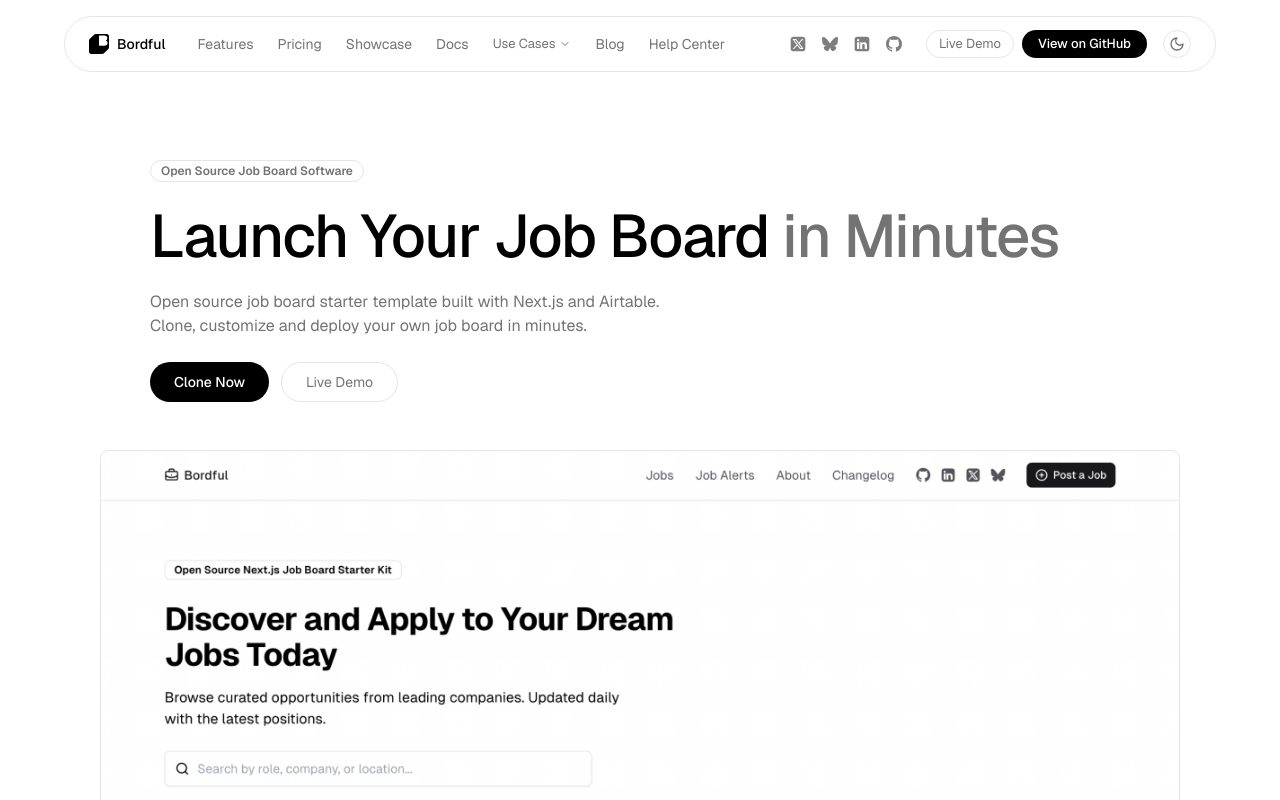
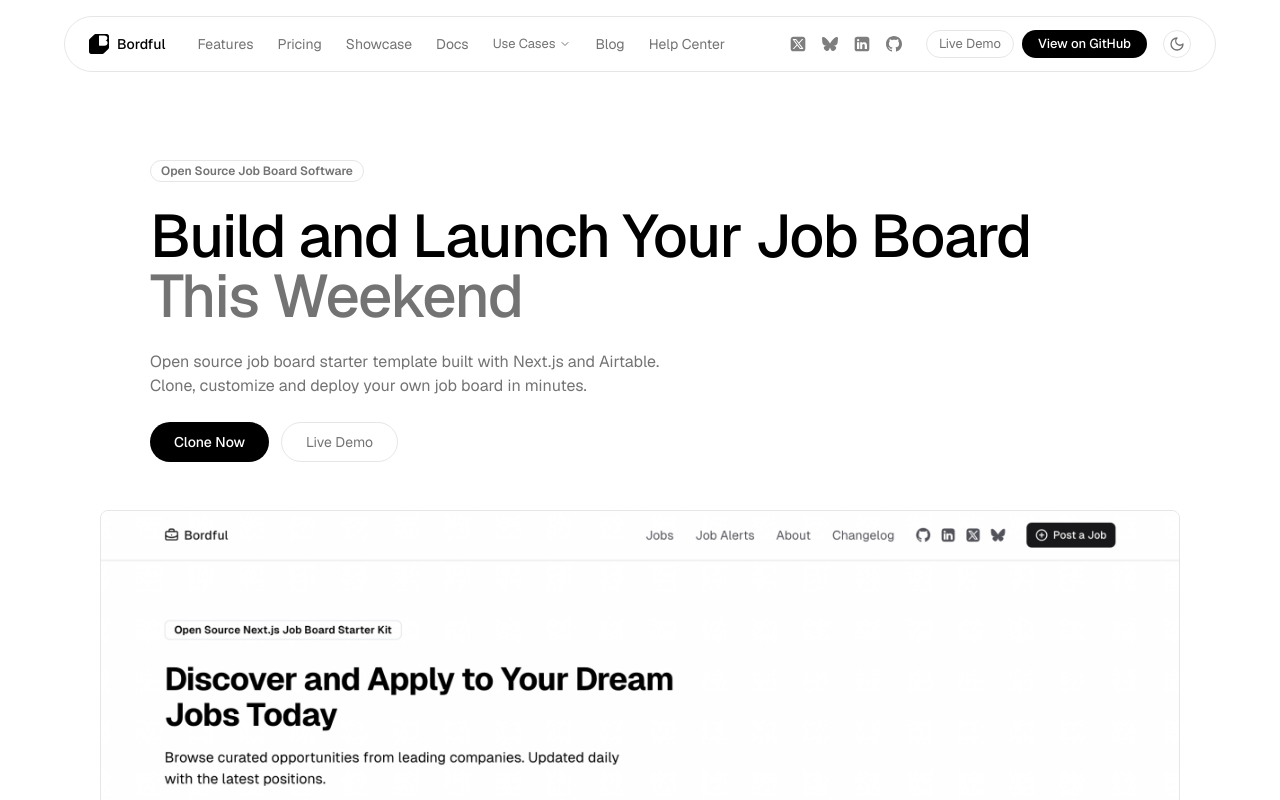
Before and after one commit to craftyme/bordful-marketing, a Next.js app: page / in a window 1280 px wide. Shown: the top 800 px of the page. Built offline with nearby package versions, Linux system fonts and the light colour scheme.

Commit message:
main heading copy change

```diff
--- a/components/hero.tsx
+++ b/components/hero.tsx
@@ -14,8 +14,8 @@ const HeroContent = React.memo(function HeroContent() {
             Open Source Job Board Software
           </Badge>
           <h1 className="text-3xl font-medium tracking-tight sm:text-4xl md:text-5xl lg:text-6xl">
-            Launch Your Job Board{" "}
-            <span className="text-muted-foreground">in Minutes</span>
+            Build and Launch Your Job Board{" "}
+            <span className="text-muted-foreground">This Weekend</span>
           </h1>
           <p className="text-base text-muted-foreground max-w-[600px]">
             Open source job board starter template built with Next.js and
```
